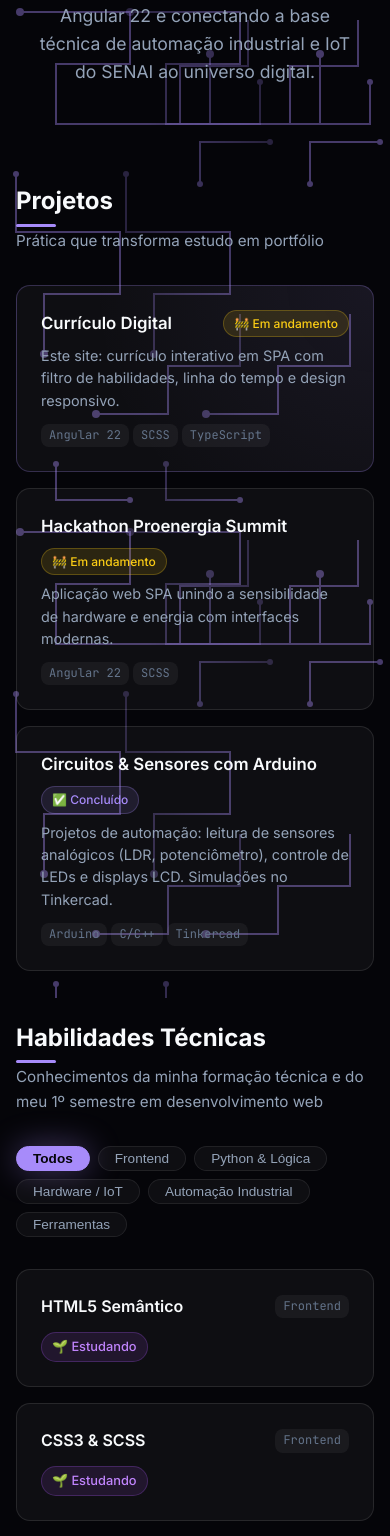
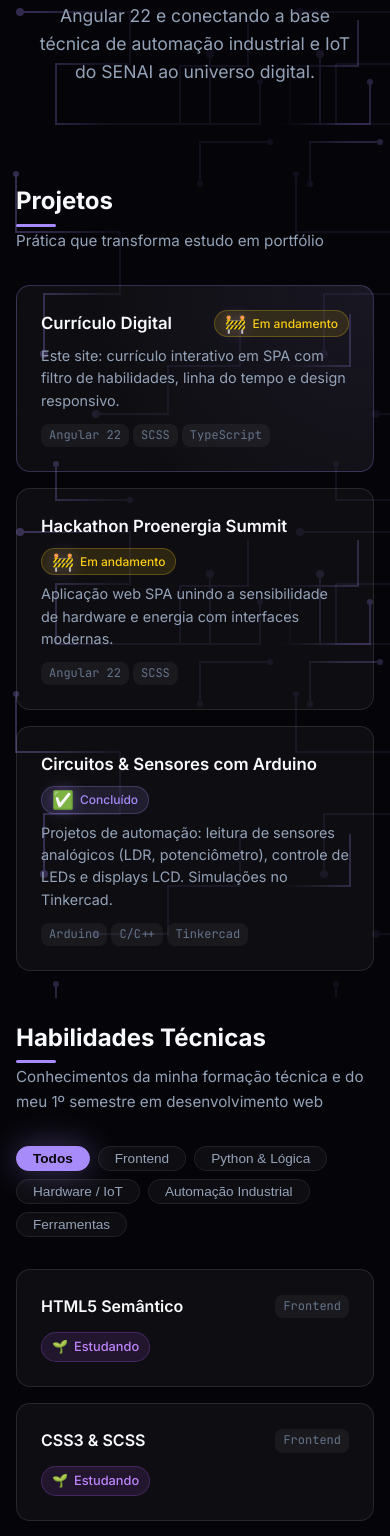
Before and after one commit to claralimadev/curriculo-ana, an Angular app: page / in a window 390 px wide. Shown: the part 446-1982 px from the top of the page. Built offline with nearby package versions, Linux system fonts and the light colour scheme.

Commit message:
visual: fundo de circuito em todo o site, ícones maiores com glow e ajustes mobile

```diff
--- a/src/app/app.html
+++ b/src/app/app.html
@@ -1,3 +1,4 @@
+<div class="circuito circuito--fundo" [style.background-image]="circuitBg" aria-hidden="true"></div>
 <div class="circuito circuito--esquerda" [style.transform]="parallaxEsq()" [style.background-image]="circuitBg" aria-hidden="true"></div>
 <main class="app-container">
   <app-hero />
--- a/src/app/app.scss
+++ b/src/app/app.scss
@@ -14,6 +14,16 @@
   opacity: 0.4;
   z-index: 0;
   will-change: transform;
+
+  &--fundo {
+    left: 0;
+    right: 0;
+    width: auto;
+    background-repeat: repeat;
+    background-size: 280px 520px;
+    opacity: 0.1;
+    will-change: auto;
+  }
 
   &--esquerda {
     left: 0;
@@ -37,6 +47,18 @@
 
   @include wide {
     width: 600px;
+  }
+
+  @media (max-width: 767px) {
+    &--esquerda,
+    &--direita {
+      width: 110px;
+      opacity: 0.22;
+    }
+
+    &--fundo {
+      opacity: 0.08;
+    }
   }
 }
 
--- a/src/app/components/contato/contato.html
+++ b/src/app/components/contato/contato.html
@@ -22,7 +22,7 @@
           target="_blank"
           rel="noopener noreferrer"
           class="contato__link">
-          <svg class="contato__link-icone" viewBox="0 0 24 24" width="16" height="16" fill="currentColor" aria-hidden="true">
+          <svg class="contato__link-icone" viewBox="0 0 24 24" width="20" height="20" fill="currentColor" aria-hidden="true">
             <path d="M20.447 20.452h-3.554v-5.569c0-1.328-.027-3.037-1.852-3.037-1.853 0-2.136 1.445-2.136 2.939v5.667H9.351V9h3.414v1.561h.046c.477-.9 1.637-1.85 3.37-1.85 3.601 0 4.267 2.37 4.267 5.455v6.286zM5.337 7.433a2.062 2.062 0 01-2.063-2.065 2.064 2.064 0 112.063 2.065zm1.782 13.019H3.555V9h3.564v11.452zM22.225 0H1.771C.792 0 0 .774 0 1.729v20.542C0 23.227.792 24 1.771 24h20.451C23.2 24 24 23.227 24 22.271V1.729C24 .774 23.2 0 22.225 0z"/>
           </svg>
           <span>LinkedIn</span>
--- a/src/app/components/contato/contato.scss
+++ b/src/app/components/contato/contato.scss
@@ -44,6 +44,12 @@
     font-size: 0.95rem;
     margin-top: var(--space-xs);
     line-height: 1.5;
+  }
+
+  &__icone {
+    font-size: 1.15rem;
+    line-height: 1;
+    filter: drop-shadow(0 0 8px var(--accent-glow));
   }
 
   &__acoes {
@@ -110,11 +116,15 @@
 
     &-icone {
       flex-shrink: 0;
+      width: 20px;
+      height: 20px;
+      filter: drop-shadow(0 0 8px var(--accent-glow));
     }
 
     &-arrow {
       font-size: 0.85rem;
       transition: transform var(--transition-fast);
+      filter: drop-shadow(0 0 6px var(--accent-glow));
     }
 
     &:hover &-arrow {
--- a/src/app/components/projetos/projetos.html
+++ b/src/app/components/projetos/projetos.html
@@ -13,8 +13,8 @@
         <div class="projetos__topo">
           <h3 class="projetos__nome">{{ projeto.nome }}</h3>
           <span class="projetos__status projetos__status--{{ projeto.status.toLowerCase().replace(' ', '-') }}">
-            @if (projeto.status === 'Em andamento') { 🚧 Em andamento }
-            @else { ✅ Concluído }
+            @if (projeto.status === 'Em andamento') { <span class="projetos__status-icone">🚧</span> Em andamento }
+            @else { <span class="projetos__status-icone">✅</span> Concluído }
           </span>
         </div>
         <p class="projetos__descricao">{{ projeto.descricao }}</p>
--- a/src/app/components/projetos/projetos.scss
+++ b/src/app/components/projetos/projetos.scss
@@ -89,6 +89,15 @@
     padding: 3px 10px;
     border-radius: var(--radius-full);
     white-space: nowrap;
+    display: inline-flex;
+    align-items: center;
+    gap: 6px;
+
+    &-icone {
+      font-size: 1.1rem;
+      line-height: 1;
+      filter: drop-shadow(0 0 8px var(--accent-glow));
+    }
 
     &--em-andamento {
       background: rgba(250, 204, 21, 0.12);
--- a/src/app/components/skills/skills.html
+++ b/src/app/components/skills/skills.html
@@ -27,10 +27,10 @@
         </div>
         <div class="skills__card-rodape">
           <span class="skills__badge-status skills__badge-status--{{ skill.status.toLowerCase() }}">
-            @if (skill.status === 'Praticando') { 🔨 Praticando }
-            @if (skill.status === 'Estudando') { 🌱 Estudando }
-            @if (skill.status === 'Conhecendo') { 💡 Conhecendo }
-            @if (skill.status === 'Formação') { 🎓 Formação }
+            @if (skill.status === 'Praticando') { <span class="skills__status-icone">🔨</span> Praticando }
+            @if (skill.status === 'Estudando') { <span class="skills__status-icone">🌱</span> Estudando }
+            @if (skill.status === 'Conhecendo') { <span class="skills__status-icone">💡</span> Conhecendo }
+            @if (skill.status === 'Formação') { <span class="skills__status-icone">🎓</span> Formação }
           </span>
         </div>
       </div>
--- a/src/app/components/skills/skills.scss
+++ b/src/app/components/skills/skills.scss
@@ -134,7 +134,13 @@
     border-radius: var(--radius-full);
     display: inline-flex;
     align-items: center;
-    gap: 4px;
+    gap: 6px;
+
+    &-icone {
+      font-size: 1.15rem;
+      line-height: 1;
+      filter: drop-shadow(0 0 8px var(--accent-glow));
+    }
 
     &--praticando {
       background: rgba(167, 139, 250, 0.1);
```
